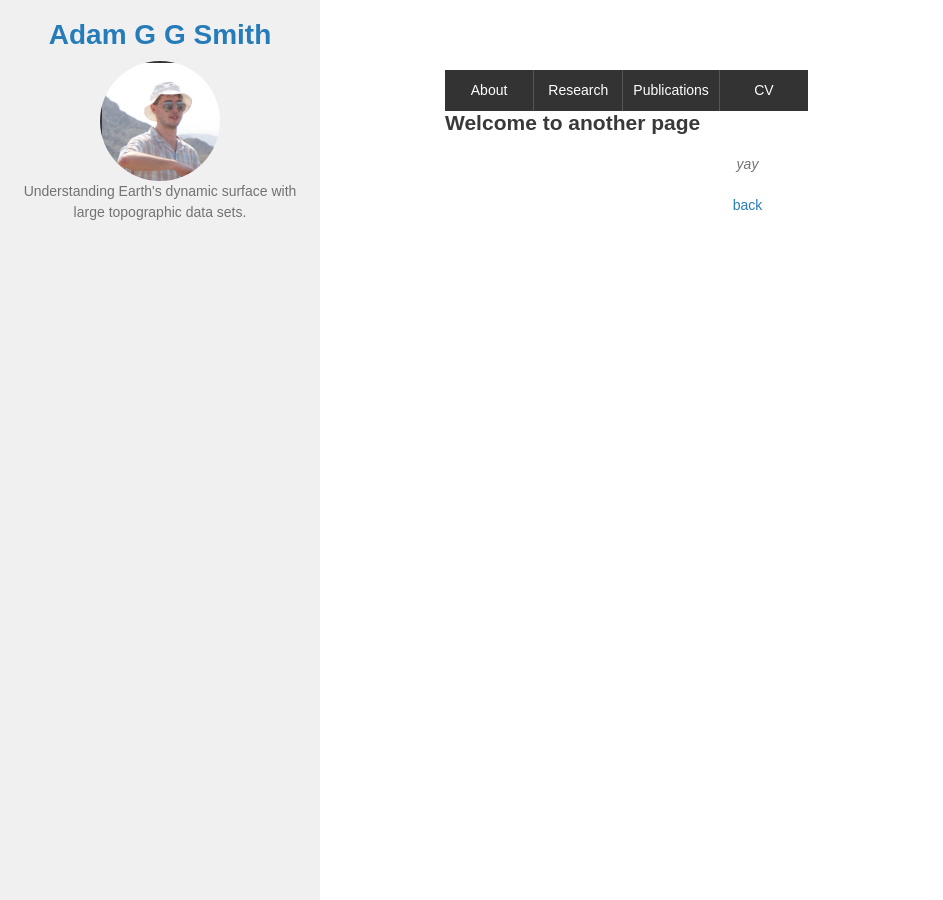
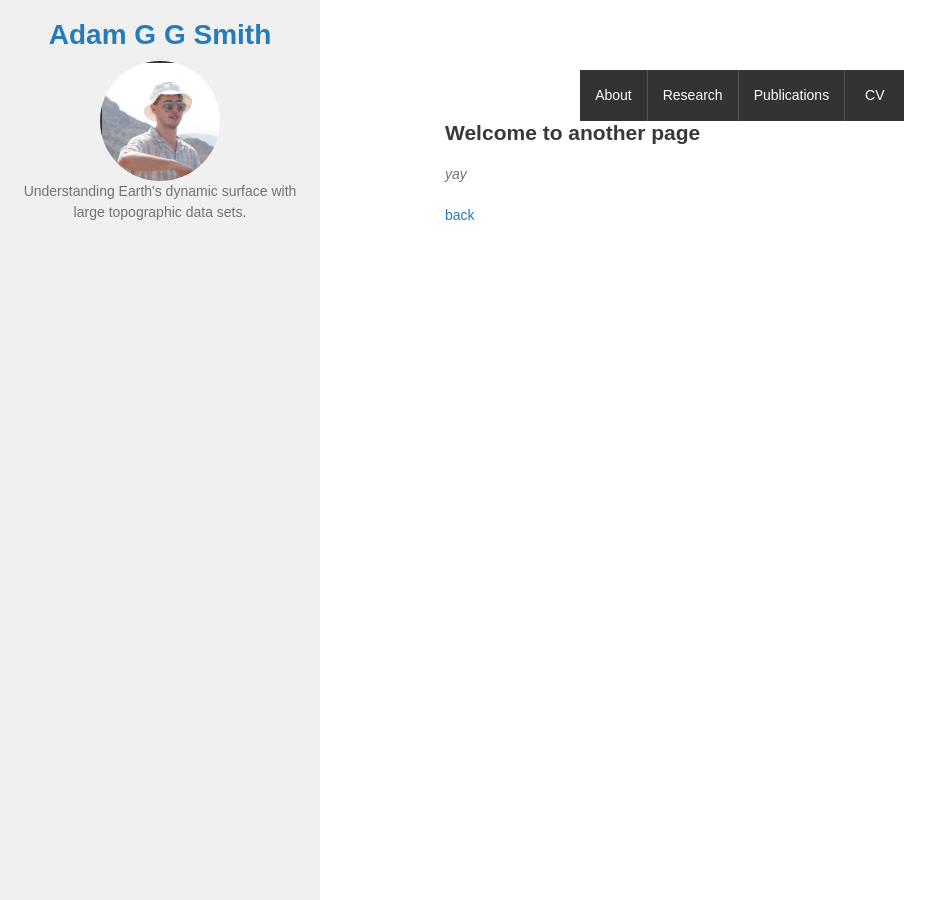
Before and after one commit to adamsmith142/adamsmith142.github.io, a Jekyll site: the page built from another-page.md, in a window 1280 px wide and 900 px high. Shown: the whole window, without its empty margins (0-943 px from the left). Built offline with Jekyll 4.4.1, drawn with Linux system fonts in a browser that asks for light colours; our own code applies the rules of GitHub Pages for plain Markdown files.

Commit message:
Update default.html

```diff
--- a/_layouts/default.html
+++ b/_layouts/default.html
@@ -58,13 +58,15 @@
 
         main {
             flex: 1;
+            width: 60%; /* Set a fixed width for the main content */
             padding: 20px;
             box-sizing: border-box;
             margin-left: 25%; /* 25% for the header */
+            margin-right: 7.5%;
             overflow-y: auto;
             display: flex;
             flex-direction: column;
-            align-items: left; /* Center the main content horizontally */
+            align-items: flex-start; /* Align text to the left in the main content */
         }
 
         .tabs {
@@ -74,15 +76,18 @@
             top: 0;
             z-index: 2;
             width: 60%; /* Set a fixed width for the tabs */
+            margin-left: 25%; /* 25% for the header */
+            margin-right: 7.5%;
         }
 
         .tab {
             flex: 1;
-            padding: 10px; /* Adjusted padding */
+            padding: 15px; /* Adjusted padding */
             text-align: center;
             color: #fff;
             text-decoration: none;
             border-right: 1px solid #555;
+            box-sizing: border-box;
         }
 
         .tab:last-child {
```
